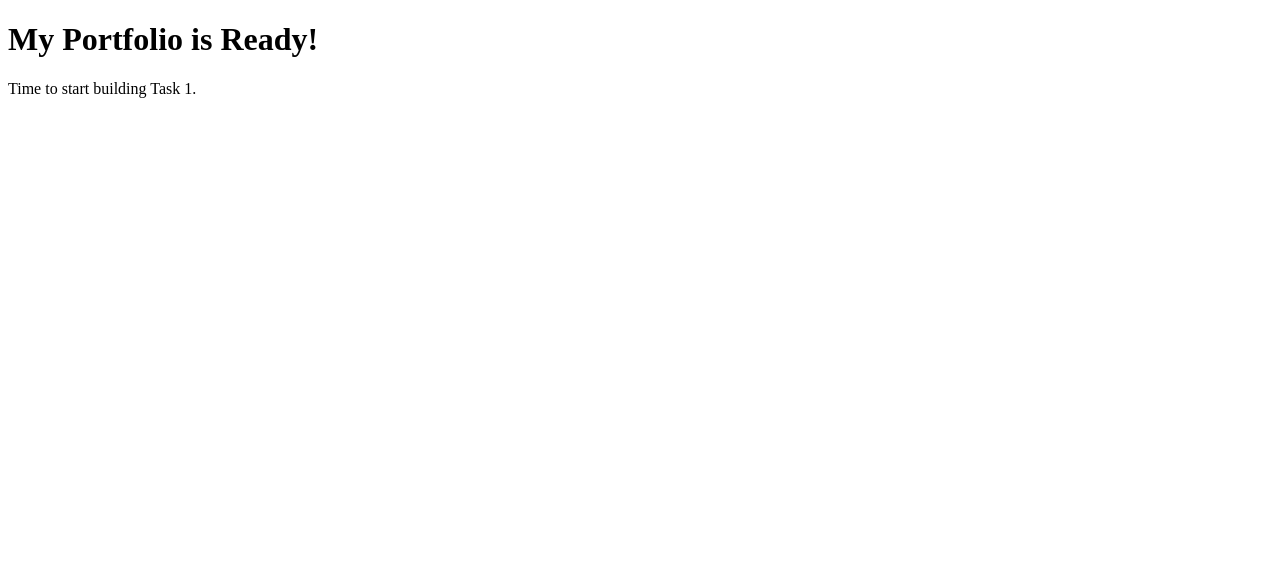
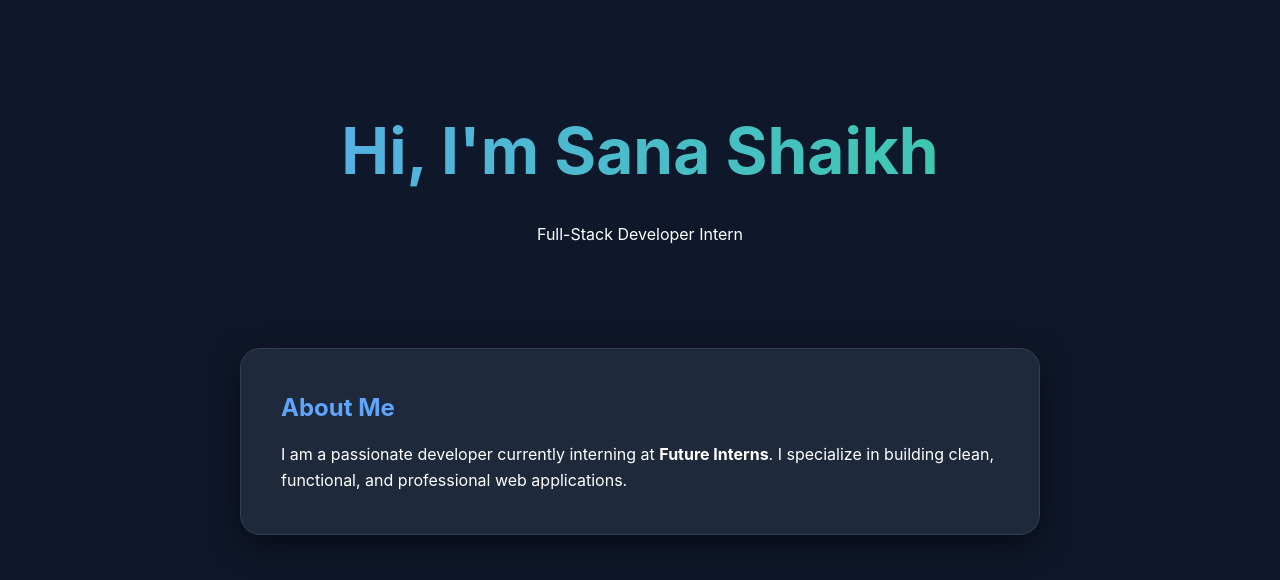
Before and after one commit to SanaShaikh171/FUTURE_FS_01, a React (Vite) app: page / in a window 1280 px wide. Shown: the top 580 px of the page. Built offline with nearby package versions, Linux system fonts and the light colour scheme.

Commit message:
Organized file structure

```diff
--- a/src/App.css
+++ b/src/App.css
@@ -0,0 +1,22 @@
+.hero-section {
+  text-align: center;
+  padding: 100px 20px;
+}
+
+.hero-title {
+  font-size: 4rem;
+  background: linear-gradient(to right, #60a5fa, #34d399);
+  -webkit-background-clip: text;
+  -webkit-text-fill-color: transparent;
+  margin-bottom: 20px;
+}
+
+.about-card {
+  background: #1e293b;
+  max-width: 800px;
+  margin: 0 auto;
+  padding: 40px;
+  border-radius: 20px;
+  border: 1px solid #334155;
+  box-shadow: 0 10px 30px rgba(0,0,0,0.5);
+}
--- a/src/App.jsx
+++ b/src/App.jsx
@@ -1,8 +1,22 @@
+import './App.css'
+
 function App() {
   return (
-    <div className="text-center mt-20">
-      <h1 className="text-4xl font-bold text-blue-600">My Portfolio is Ready!</h1>
-      <p className="text-gray-500 mt-4">Time to start building Task 1.</p>
+    <div className="portfolio-container">
+      {/* Introduction */}
+      <header className="hero-section">
+        <h1 className="hero-title">Hi, I'm Sana Shaikh</h1>
+        <p className="hero-subtitle">Full-Stack Developer Intern</p>
+      </header>
+
+      {/* About Me Section */}
+      <section className="about-card">
+        <h2 style={{color: '#60a5fa', marginBottom: '15px'}}>About Me</h2>
+        <p>
+          I am a passionate developer currently interning at <strong>Future Interns</strong>.
+          I specialize in building clean, functional, and professional web applications.
+        </p>
+      </section>
     </div>
   )
 }
--- a/src/index.css
+++ b/src/index.css
@@ -0,0 +1,12 @@
+* {
+  margin: 0;
+  padding: 0;
+  box-sizing: border-box;
+}
+
+body {
+  background-color: #0f172a; /* Dark slate background */
+  font-family: 'Inter', system-ui, sans-serif;
+  color: white;
+  line-height: 1.6;
+}
```
